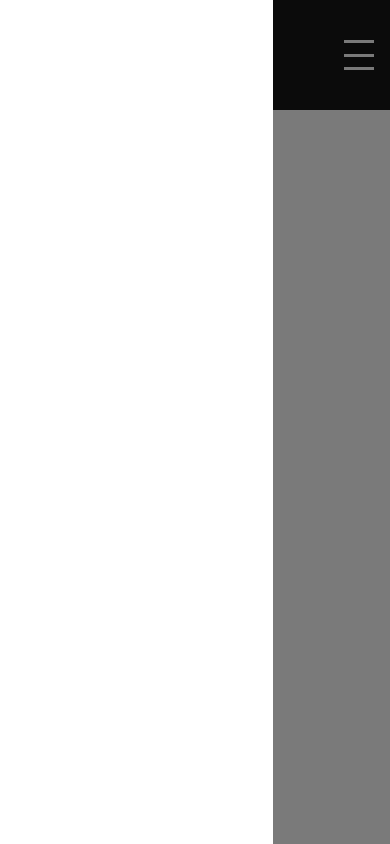
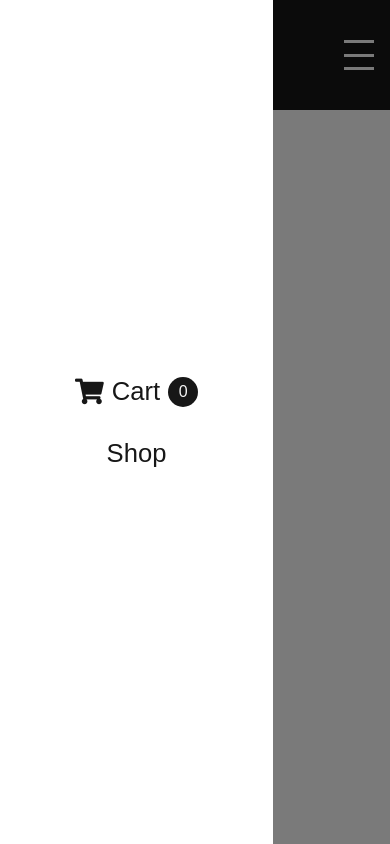
Before and after one commit to ash0304/react-hooks-shopping-web, a React (Create React App) app in the folder frontend/: page / in a window 390 px wide. Both pictures are taken after a click on the element 359 px from the left and 55 px from the top of the page. Built offline with nearby package versions, Linux system fonts and the light colour scheme.

Commit message:
add sidedrawer component's style sheet

```diff
--- a/frontend/src/App.js
+++ b/frontend/src/App.js
@@ -18,11 +18,11 @@ function App() {
   return (
     <Router>
       {/* Navbar */}
-      <Navbar hamClick={() => setSideToggle(true)} />
+      <Navbar click={() => setSideToggle(true)} />
       {/* SideDrawer */}
-      <SideDrawer show={sideToggle} />
+      <SideDrawer show={sideToggle} click={() => setSideToggle(false)} />
       {/* Backdrop */}
-      <Backdrop show={sideToggle} backdropClick={() => setSideToggle(false)} />
+      <Backdrop show={sideToggle} click={() => setSideToggle(false)} />
       <main>
         <Switch>
           <Route exact path="/" component={HomePage} />
--- a/frontend/src/components/Backdrop.js
+++ b/frontend/src/components/Backdrop.js
@@ -1,8 +1,8 @@
 import './Backdrop.scss';
 
-const Backdrop = ({ show, backdropClick }) => {
+const Backdrop = ({ show, click }) => {
   return (
-    show && <div className="backdrop" onClick={backdropClick}></div>
+    show && <div className="backdrop" onClick={click}></div>
   );
 };
 
--- a/frontend/src/components/Navbar.js
+++ b/frontend/src/components/Navbar.js
@@ -1,7 +1,7 @@
 import './Navbar.scss';
 import { Link } from 'react-router-dom';
 
-const Navbar = ({hamClick}) => {
+const Navbar = ({click}) => {
   return (
     <nav className="navbar">
       {/* logo */}
@@ -27,7 +27,7 @@ const Navbar = ({hamClick}) => {
       </ul>
 
       {/* hamburger menu */}
-      <div className="hamburger__menu" onClick={hamClick}>
+      <div className="hamburger__menu" onClick={click}>
         <div></div>
         <div></div>
         <div></div>
--- a/frontend/src/components/SideDrawer.js
+++ b/frontend/src/components/SideDrawer.js
@@ -1,12 +1,31 @@
+import { Link } from 'react-router-dom';
+
 import './SideDrawer.scss';
 
-const SideDrawer = ({ show }) => {
+const SideDrawer = ({ show, click }) => {
   const sideDrawerClass = ['sidedrawer'];
 
   if (show) {
     sideDrawerClass.push('show');
   }
-  return <div className={sideDrawerClass.join(' ')}></div>;
+  return (
+    <div className={sideDrawerClass.join(' ')}>
+      <ul className="sidedrawer__links" onClick={click}>
+        <li>
+          <Link to="/cart">
+            <i className="fas fa-shopping-cart"></i>
+            <span>
+              Cart
+              <span className="sidedrawer__cartbadge">0</span>
+            </span>
+          </Link>
+        </li>
+        <li>
+          <Link to="/">Shop</Link>
+        </li>
+      </ul>
+    </div>
+  );
 };
 
 export default SideDrawer;
--- a/frontend/src/components/SideDrawer.scss
+++ b/frontend/src/components/SideDrawer.scss
@@ -8,7 +8,62 @@
   z-index: 200;
   transform: translateX(-100%);
   transition: all 0.3s ease-out;
+  display: flex;
+  flex-direction: column;
+  justify-content: center;
   &.show {
     transform: translateX(0);
   }
+  .sidedrawer__links {
+    display: flex;
+    flex-direction: column;
+    list-style: none;
+    li {
+      display: flex;
+      align-items: center;
+      a {
+        display: flex;
+        align-items: center;
+        justify-content: center;
+        flex: 1;
+        text-align: center;
+        padding: 1rem;
+        text-decoration: none;
+        color: #171717;
+        font-size: 1.6rem;
+        &:hover {
+          background: #171717;
+          color: #f4f4f4;
+          .sidedrawer__cartbadge {
+            background: #f4f4f4;
+            color: #171717;
+          }
+        }
+        span {
+          display: flex;
+          align-items: center;
+          margin-left: 8px;
+          .sidedrawer__cartbadge {
+            display: flex;
+            align-items: center;
+            justify-content: center;
+            text-align: center;
+            width: 30px;
+            height: 30px;
+            border-radius: 50%;
+            background: #171717;
+            color: #f4f4f4;
+            font-size: 1rem;
+            margin-left: 8px;
+          }
+        }
+      }
+    }
+  }
 }
+
+@media (min-width: 960px) {
+  .sidedrawer {
+    display: none;
+  }
+}
```
